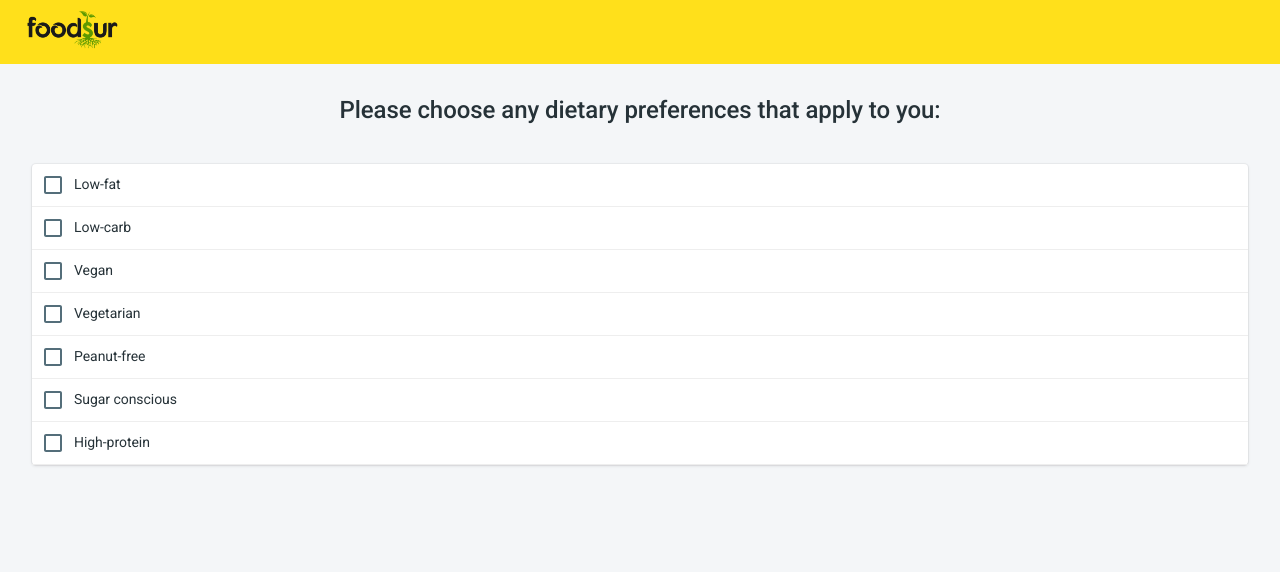
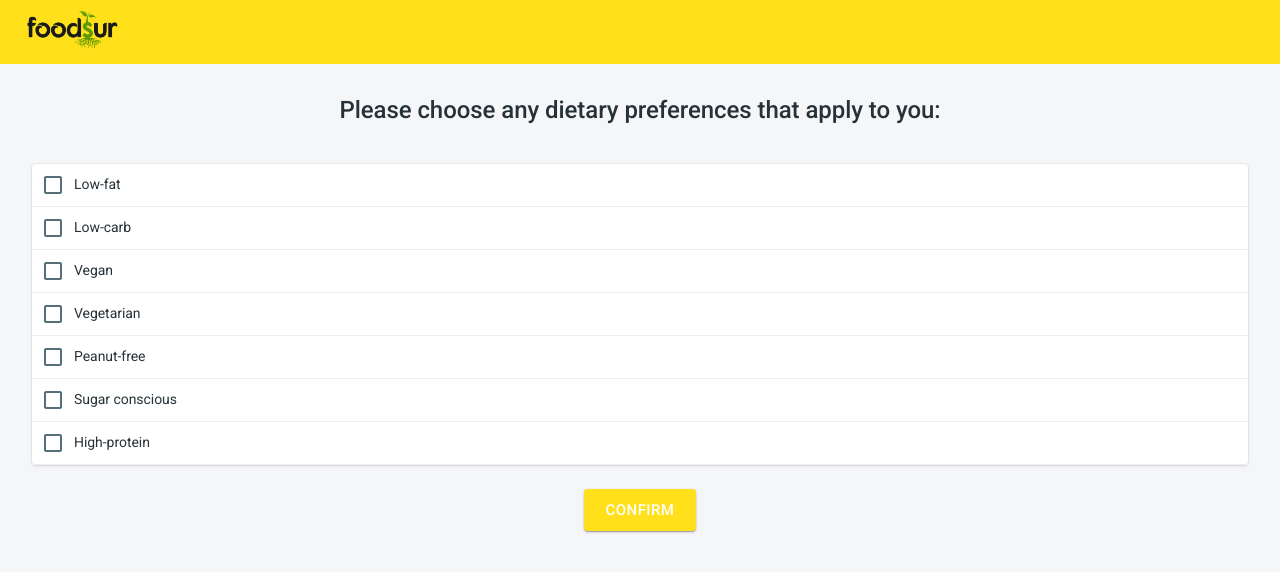
Before and after one commit to AtaAnsari/Foodsur-Client, a React (Create React App) app: page /dietary-preferences in a window 1280 px wide. Shown: the top 572 px of the page. Built offline with nearby package versions, Linux system fonts and the light colour scheme; no server answers; what validate.js would draw is missing.

Commit message:
Add "confirm" button to DietaryPreferences

```diff
--- a/src/views/DietaryPreferences/DietaryPreferences.js
+++ b/src/views/DietaryPreferences/DietaryPreferences.js
@@ -1,5 +1,5 @@
 import React from 'react';
-import { Typography } from '@material-ui/core';
+import { Typography, Box, Button } from '@material-ui/core';
 import { makeStyles } from '@material-ui/styles';
 import { DietaryPreferencesTable } from './components'
 
@@ -9,6 +9,11 @@ const useStyles = makeStyles(theme => ({
   },
   content: {
     marginTop: theme.spacing(5)
+  },
+  buttonBox: {
+    display: 'flex',
+    justifyContent: 'center',
+    marginTop: theme.spacing(3)
   }
 }));
 
@@ -26,6 +31,15 @@ const dietaryPreferences = () => {
       <div className={classes.content}>
         <DietaryPreferencesTable />
       </div>
+      <Box className={classes.buttonBox}>
+        <Button
+          color="primary"
+          size="large"
+          variant="contained"
+        >
+          Confirm
+        </Button>
+      </Box>
     </div>
   )
 }
```
